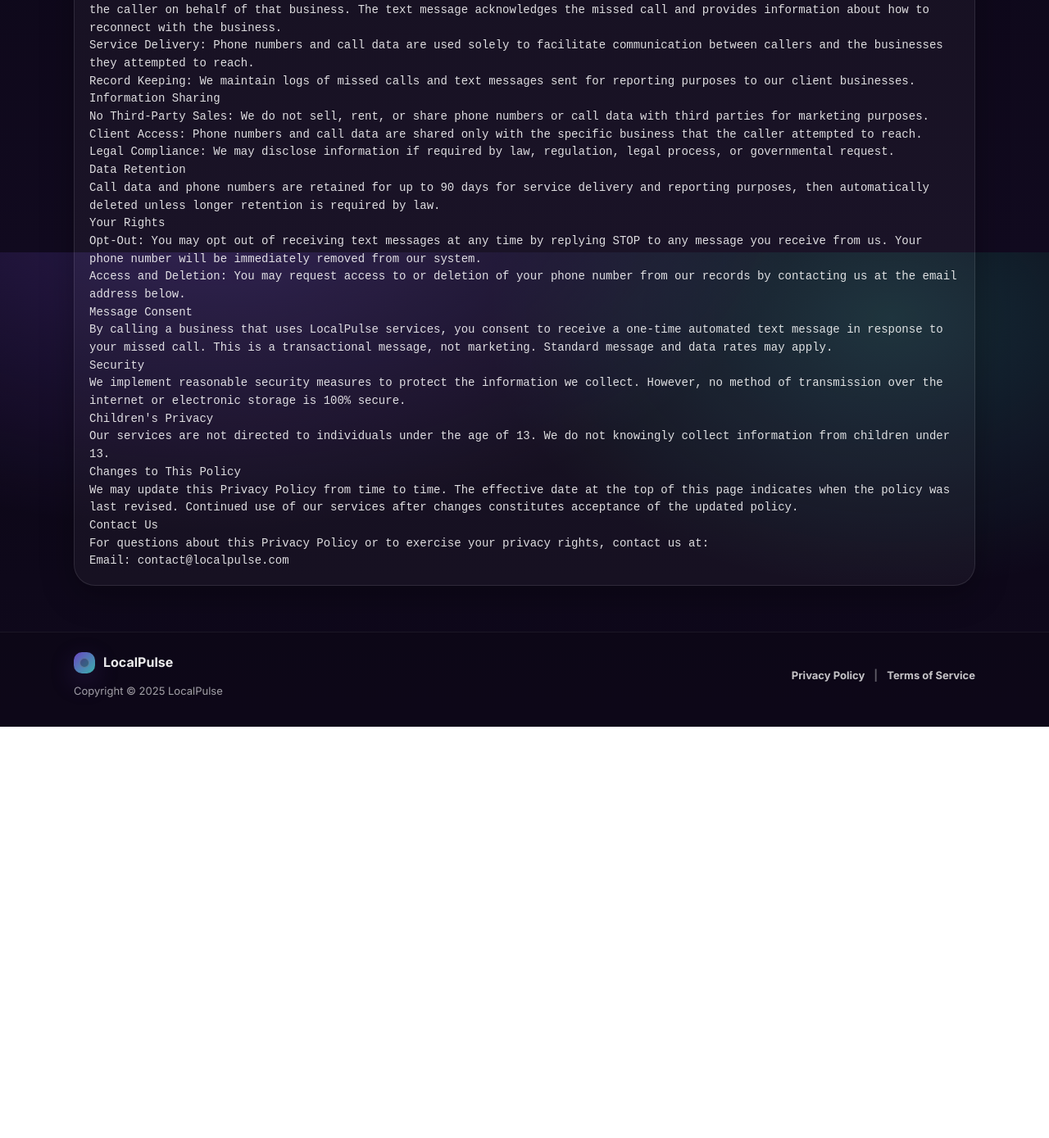
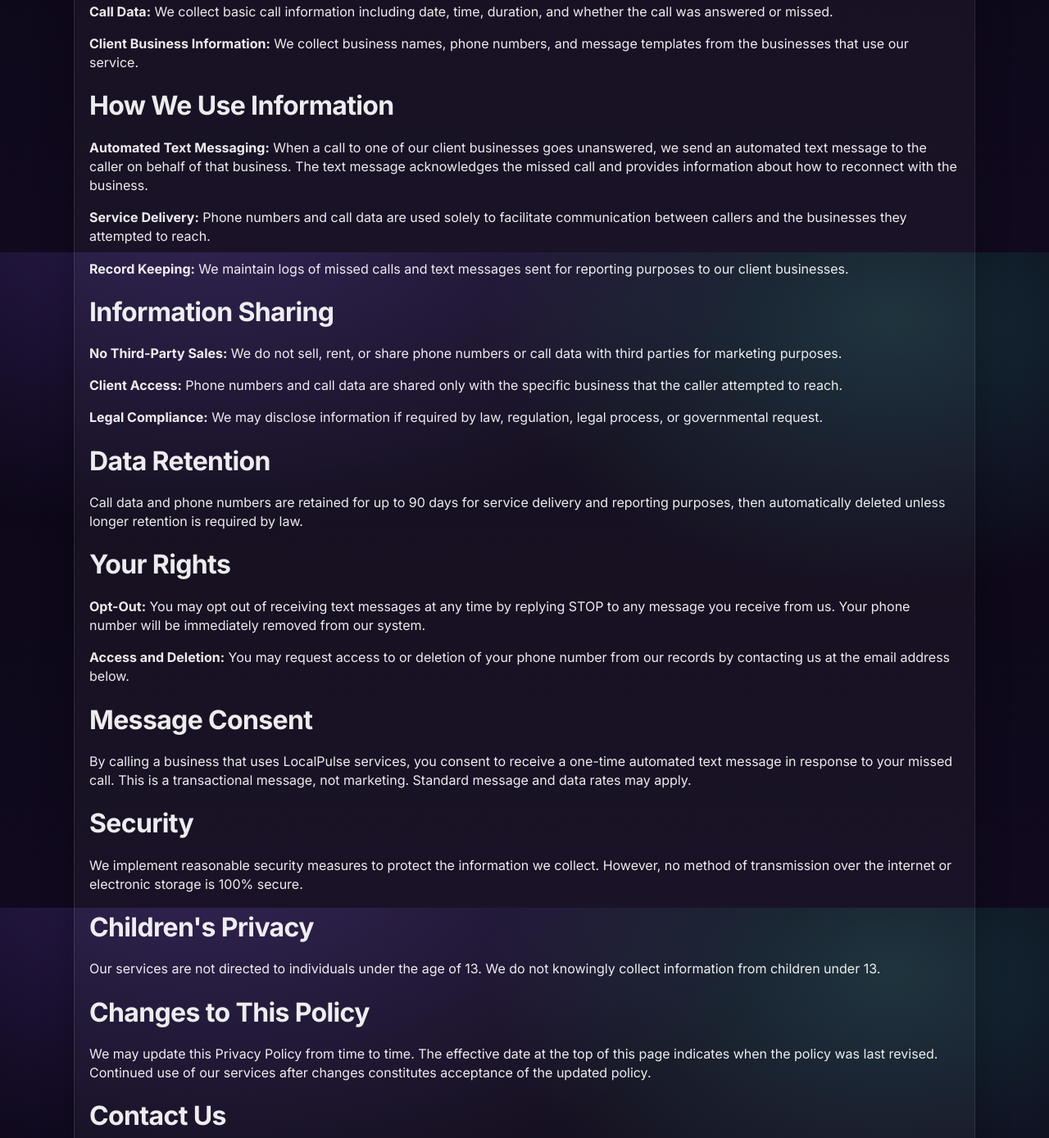
Before and after one commit to Kainkle/localpulse-website, a plain HTML site: page privacy.html in a window 1280 px wide. Shown: the part 492-1881 px from the top of the page at 82% size. Before the commit the page ends 1379 px from the top, so only its background shows below. Drawn offline with Linux system fonts and the light colour scheme.

Commit message:
Update privacy.html

```diff
--- a/privacy.html
+++ b/privacy.html
@@ -10,6 +10,7 @@
   <link href="https://fonts.googleapis.com/css2?family=Inter:wght@400;500;600;700&display=swap" rel="stylesheet">
   <link rel="stylesheet" href="./styles.css" />
 </head>
+
 <body>
   <header class="site-header">
     <div class="container header-inner">
@@ -28,39 +29,73 @@
     <div class="container">
       <div class="card">
         <h1>Privacy Policy</h1>
-        <pre class="legal-text">Privacy Policy
-Effective Date: December 28, 2025
-Last Updated: December 28, 2025
-Overview
-LocalPulse ("we," "our," or "us") provides missed call text-back services to local businesses. This Privacy Policy explains how we collect, use, and protect information when operating our services.
-Information We Collect
-Phone Numbers: We collect phone numbers from individuals who place calls to our clients' business phone lines. This information is collected automatically when a call is made.
-Call Data: We collect basic call information including date, time, duration, and whether the call was answered or missed.
-Client Business Information: We collect business names, phone numbers, and message templates from the businesses that use our service.
-How We Use Information
-Automated Text Messaging: When a call to one of our client businesses goes unanswered, we send an automated text message to the caller on behalf of that business. The text message acknowledges the missed call and provides information about how to reconnect with the business.
-Service Delivery: Phone numbers and call data are used solely to facilitate communication between callers and the businesses they attempted to reach.
-Record Keeping: We maintain logs of missed calls and text messages sent for reporting purposes to our client businesses.
-Information Sharing
-No Third-Party Sales: We do not sell, rent, or share phone numbers or call data with third parties for marketing purposes.
-Client Access: Phone numbers and call data are shared only with the specific business that the caller attempted to reach.
-Legal Compliance: We may disclose information if required by law, regulation, legal process, or governmental request.
-Data Retention
-Call data and phone numbers are retained for up to 90 days for service delivery and reporting purposes, then automatically deleted unless longer retention is required by law.
-Your Rights
-Opt-Out: You may opt out of receiving text messages at any time by replying STOP to any message you receive from us. Your phone number will be immediately removed from our system.
-Access and Deletion: You may request access to or deletion of your phone number from our records by contacting us at the email address below.
-Message Consent
-By calling a business that uses LocalPulse services, you consent to receive a one-time automated text message in response to your missed call. This is a transactional message, not marketing. Standard message and data rates may apply.
-Security
-We implement reasonable security measures to protect the information we collect. However, no method of transmission over the internet or electronic storage is 100% secure.
-Children's Privacy
-Our services are not directed to individuals under the age of 13. We do not knowingly collect information from children under 13.
-Changes to This Policy
-We may update this Privacy Policy from time to time. The effective date at the top of this page indicates when the policy was last revised. Continued use of our services after changes constitutes acceptance of the updated policy.
-Contact Us
-For questions about this Privacy Policy or to exercise your privacy rights, contact us at:
-Email: contact@localpulse.com</pre>
+
+        <p class="small" style="margin:0 0 14px;">
+          <strong>Effective Date:</strong> December 28, 2025<br />
+          <strong>Last Updated:</strong> December 28, 2025
+        </p>
+
+        <h2 style="margin-top:18px;">Overview</h2>
+        <p>
+          LocalPulse ("we," "our," or "us") provides missed call text-back services to local businesses.
+          This Privacy Policy explains how we collect, use, and protect information when operating our services.
+        </p>
+
+        <h2 style="margin-top:18px;">Information We Collect</h2>
+        <p><strong>Phone Numbers:</strong> We collect phone numbers from individuals who place calls to our clients' business phone lines. This information is collected automatically when a call is made.</p>
+        <p><strong>Call Data:</strong> We collect basic call information including date, time, duration, and whether the call was answered or missed.</p>
+        <p><strong>Client Business Information:</strong> We collect business names, phone numbers, and message templates from the businesses that use our service.</p>
+
+        <h2 style="margin-top:18px;">How We Use Information</h2>
+        <p><strong>Automated Text Messaging:</strong> When a call to one of our client businesses goes unanswered, we send an automated text message to the caller on behalf of that business. The text message acknowledges the missed call and provides information about how to reconnect with the business.</p>
+        <p><strong>Service Delivery:</strong> Phone numbers and call data are used solely to facilitate communication between callers and the businesses they attempted to reach.</p>
+        <p><strong>Record Keeping:</strong> We maintain logs of missed calls and text messages sent for reporting purposes to our client businesses.</p>
+
+        <h2 style="margin-top:18px;">Information Sharing</h2>
+        <p><strong>No Third-Party Sales:</strong> We do not sell, rent, or share phone numbers or call data with third parties for marketing purposes.</p>
+        <p><strong>Client Access:</strong> Phone numbers and call data are shared only with the specific business that the caller attempted to reach.</p>
+        <p><strong>Legal Compliance:</strong> We may disclose information if required by law, regulation, legal process, or governmental request.</p>
+
+        <h2 style="margin-top:18px;">Data Retention</h2>
+        <p>
+          Call data and phone numbers are retained for up to 90 days for service delivery and reporting purposes,
+          then automatically deleted unless longer retention is required by law.
+        </p>
+
+        <h2 style="margin-top:18px;">Your Rights</h2>
+        <p><strong>Opt-Out:</strong> You may opt out of receiving text messages at any time by replying STOP to any message you receive from us. Your phone number will be immediately removed from our system.</p>
+        <p><strong>Access and Deletion:</strong> You may request access to or deletion of your phone number from our records by contacting us at the email address below.</p>
+
+        <h2 style="margin-top:18px;">Message Consent</h2>
+        <p>
+          By calling a business that uses LocalPulse services, you consent to receive a one-time automated text message
+          in response to your missed call. This is a transactional message, not marketing. Standard message and data rates may apply.
+        </p>
+
+        <h2 style="margin-top:18px;">Security</h2>
+        <p>
+          We implement reasonable security measures to protect the information we collect.
+          However, no method of transmission over the internet or electronic storage is 100% secure.
+        </p>
+
+        <h2 style="margin-top:18px;">Children's Privacy</h2>
+        <p>
+          Our services are not directed to individuals under the age of 13.
+          We do not knowingly collect information from children under 13.
+        </p>
+
+        <h2 style="margin-top:18px;">Changes to This Policy</h2>
+        <p>
+          We may update this Privacy Policy from time to time. The effective date at the top of this page indicates when
+          the policy was last revised. Continued use of our services after changes constitutes acceptance of the updated policy.
+        </p>
+
+        <h2 style="margin-top:18px;">Contact Us</h2>
+        <p>
+          For questions about this Privacy Policy or to exercise your privacy rights, contact us at:
+          <br />
+          <strong>Email:</strong> <a class="link" href="mailto:contact.localpulse@gmail.com">contact.localpulse@gmail.com</a>
+        </p>
       </div>
     </div>
   </main>
```
